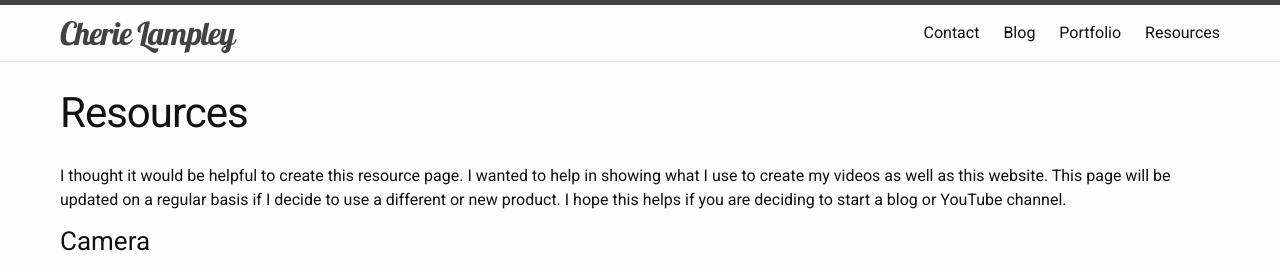
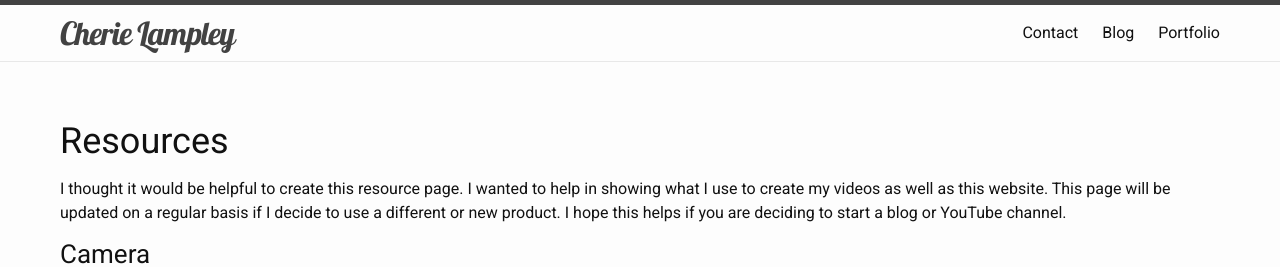
Before and after one commit to cdlampley/cdlampley.github.io, a Jekyll site: the page built from resources.md, in a window 1280 px wide and 900 px high, cut to the strip 0-267 px from the top of the window. Built offline with Jekyll 4.4.1, drawn with Linux system fonts in a browser that asks for light colours; nearby versions of some CDN libraries.

Commit message:
Update resources.md

```diff
--- a/resources.md
+++ b/resources.md
@@ -1,9 +1,8 @@
 ---
 layout: page
-title: Resources
 permalink: /resources/
 ---
-
+<h1>Resources</h1>
 I thought it would be helpful to create this resource page. I wanted to help in showing what I use to create my videos as well as this website. This page will be updated on a regular basis if I decide to use a different or new product. I hope this helps if you are deciding to start a blog or YouTube channel.
 <div>
 <h3>Camera</h3>
```
